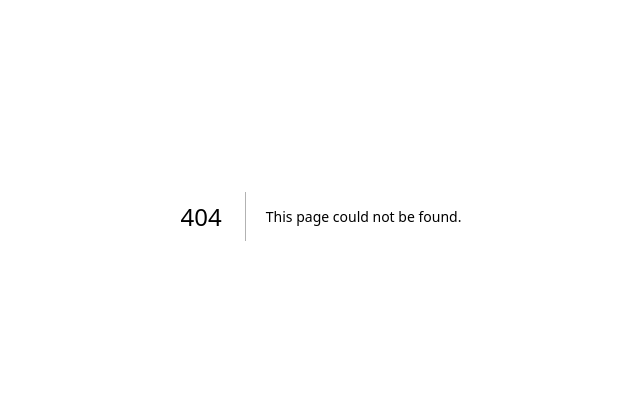
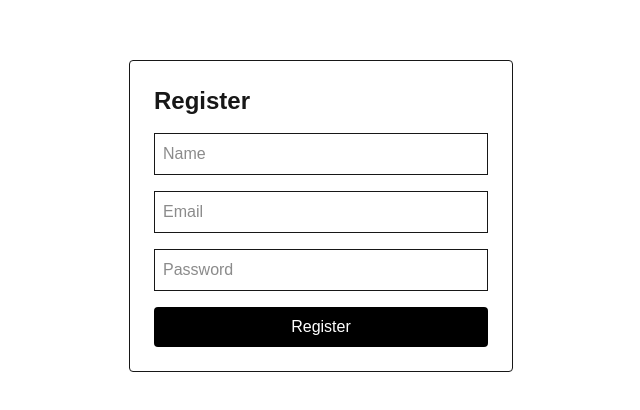
Before and after one commit to sejaljais09/smart-erp, a Next.js app: page /register in a window 1280 px wide. Before the commit this address had no page. Shown: the part 184-594 px from the top of the page, without its empty margins (319-959 px from the left). Built offline with nearby package versions, Linux system fonts and the light colour scheme.

Commit message:
Implement user registration with prisma and bcrypt

```diff
--- /dev/null
+++ b/app/api/register/route.ts
@@ -0,0 +1,54 @@
+import { prisma } from "@/lib/prisma";
+import bcrypt from "bcrypt";
+import { NextResponse } from "next/server";
+
+export async function POST(req: Request) {
+  try {
+    const { name, email, password } = await req.json();
+
+    if (!name || !email || !password) {
+      return NextResponse.json(
+        { error: "All fields are required" },
+        { status: 400 }
+      );
+    }
+
+    const existingUser = await prisma.user.findUnique({
+      where: {
+        email,
+      },
+    });
+
+    if (existingUser) {
+      return NextResponse.json(
+        { error: "User already exists" },
+        { status: 400 }
+      );
+    }
+
+    const hashedPassword = await bcrypt.hash(
+      password,
+      10
+    );
+
+    const user = await prisma.user.create({
+      data: {
+        name,
+        email,
+        passwordHash: hashedPassword,
+      },
+    });
+
+    return NextResponse.json({
+      message: "User created successfully",
+      user,
+    });
+  } catch (error) {
+    console.error(error);
+
+    return NextResponse.json(
+      { error: "Server Error" },
+      { status: 500 }
+    );
+  }
+}
--- /dev/null
+++ b/app/register/page.tsx
@@ -0,0 +1,84 @@
+"use client";
+
+import { useState } from "react";
+
+export default function RegisterPage() {
+  const [formData, setFormData] = useState({
+    name: "",
+    email: "",
+    password: "",
+  });
+
+  async function handleSubmit(
+    e: React.FormEvent
+  ) {
+    e.preventDefault();
+
+    const res = await fetch("/api/register", {
+      method: "POST",
+      headers: {
+        "Content-Type": "application/json",
+      },
+      body: JSON.stringify(formData),
+    });
+
+    const data = await res.json();
+
+    alert(data.message || data.error);
+  }
+
+  return (
+    <div className="flex min-h-screen items-center justify-center">
+      <form
+        onSubmit={handleSubmit}
+        className="flex w-96 flex-col gap-4 border p-6 rounded"
+      >
+        <h1 className="text-2xl font-bold">
+          Register
+        </h1>
+
+        <input
+          type="text"
+          placeholder="Name"
+          className="border p-2"
+          onChange={(e) =>
+            setFormData({
+              ...formData,
+              name: e.target.value,
+            })
+          }
+        />
+
+        <input
+          type="email"
+          placeholder="Email"
+          className="border p-2"
+          onChange={(e) =>
+            setFormData({
+              ...formData,
+              email: e.target.value,
+            })
+          }
+        />
+
+        <input
+          type="password"
+          placeholder="Password"
+          className="border p-2"
+          onChange={(e) =>
+            setFormData({
+              ...formData,
+              password: e.target.value,
+            })
+          }
+        />
+
+        <button
+          className="bg-black text-white p-2 rounded"
+        >
+          Register
+        </button>
+      </form>
+    </div>
+  );
+}
```
